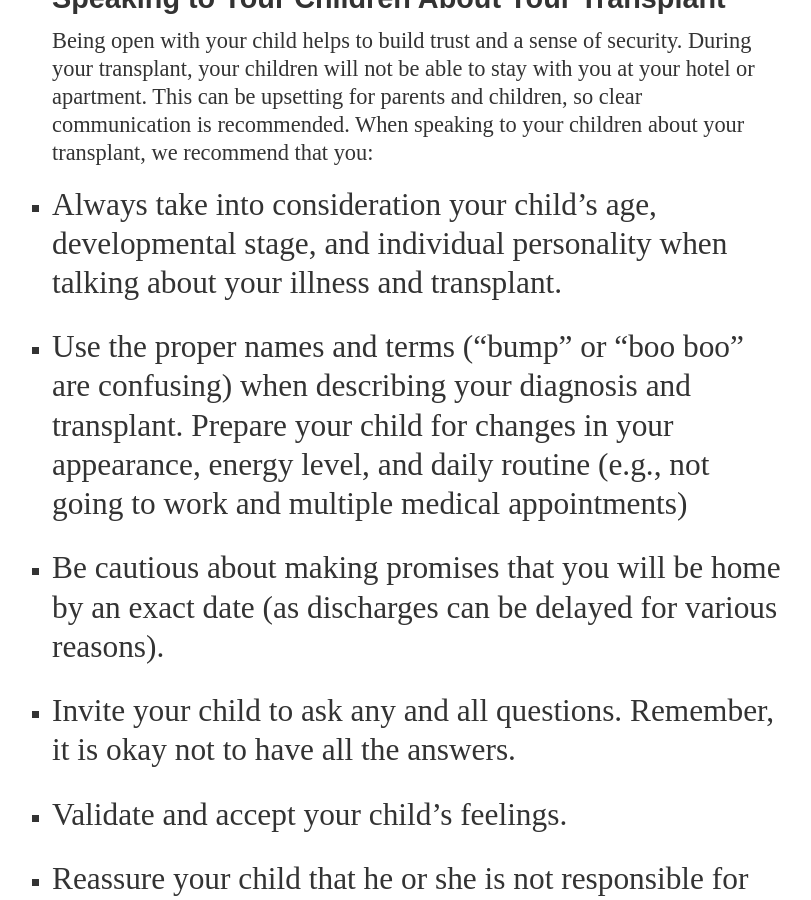
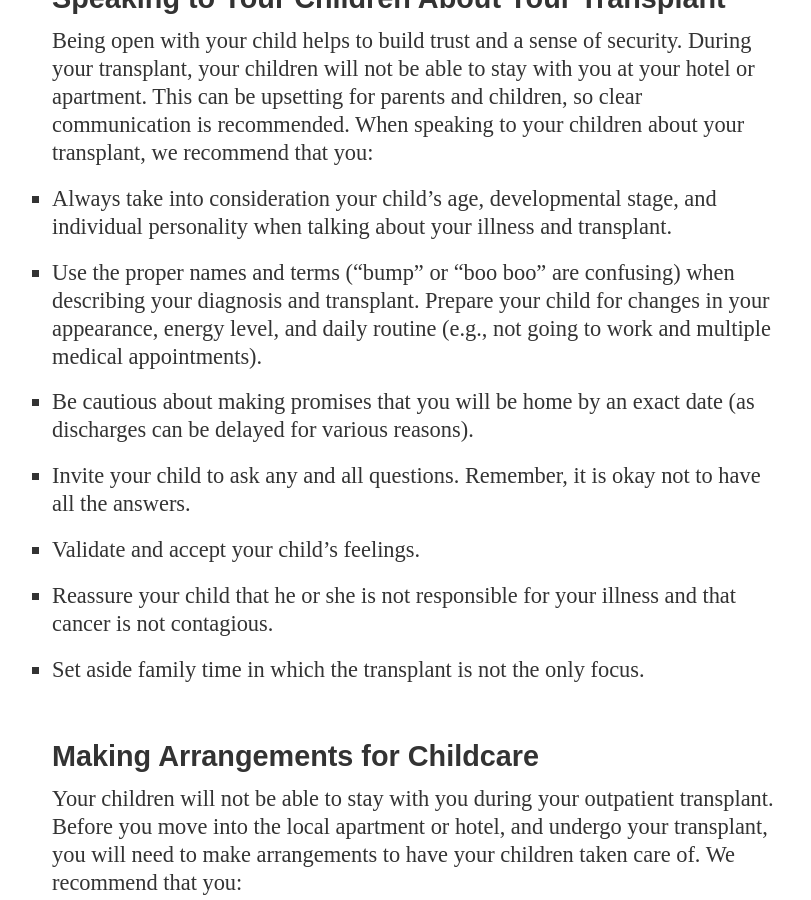
Before and after one commit to mskccpatiented/contentaudit, a Jekyll site: the page built from _posts/2012-11-19-auto-bmt-outpatient-guide-hybrid.md, in a window 1280 px wide and 900 px high, scrolled down 29593 px. Shown: the whole window, without its empty margins (108-919 px from the left). Built offline with Jekyll 4.4.1, drawn with Linux system fonts in a browser that asks for light colours; Markdown is read by kramdown in place of the engine named in the settings.

Commit message:
BMT Patient Ed: tweaking social work content

```diff
--- a/_posts/2012-11-19-auto-bmt-outpatient-guide-hybrid.md
+++ b/_posts/2012-11-19-auto-bmt-outpatient-guide-hybrid.md
@@ -581,33 +581,22 @@ There are financial assistance programs available, including Fertile Hope, a dis
 Being open with your child helps to build trust and a sense of security. During your transplant, your children will not be able to stay with you at your hotel or apartment. This can be upsetting for parents and children, so clear communication is recommended. When speaking to your children about your transplant, we recommend that you:
 
 * Always take into consideration your child’s age, developmental stage, and individual personality when talking about your illness and transplant.
-
 * Use the proper names and terms ("bump" or "boo boo" are confusing) when describing your diagnosis and transplant.
-Prepare your child for changes in your appearance, energy level, and daily routine (e.g., not going to work and multiple medical appointments)
-
+Prepare your child for changes in your appearance, energy level, and daily routine (e.g., not going to work and multiple medical appointments).
 * Be cautious about making promises that you will be home by an exact date (as discharges can be delayed for various reasons).
-
 * Invite your child to ask any and all questions. Remember, it is okay not to have all the answers.
-
 * Validate and accept your child's feelings.
-
 * Reassure your child that he or she is not responsible for your illness and that cancer is not contagious.
-
 * Set aside family time in which the transplant is not the only focus.
 
 ### Making Arrangements for Childcare
 Your children will not be able to stay with you during your outpatient transplant. Before you move into the local apartment or hotel, and undergo your transplant, you will need to make arrangements to have your children taken care of. We recommend that you:
 
 * Identify family members or friends who knows your child well to care for them during the transplant period.
-
 * Maintain your child's daily routine as much as possible.
-
 * Prepare your child for these changes and help him or her weather the transition.
-
 * Expect that your child may have some reactions or may show normal signs of adjustment during the transition.
-
 * Engage your child’s teachers, counselors, clergy, and other adults involved in their life to support them during this time.
-
 * Educate your child’s caregiver about the transplant process in case your child has questions during the separation.
 
 We have suggested ways for you to maintain a strong connection to your children while you are living at the local hotel or apartment later in this guide under "Living With Neutropenia."
```
Also changed, not shown: 1 other file.
